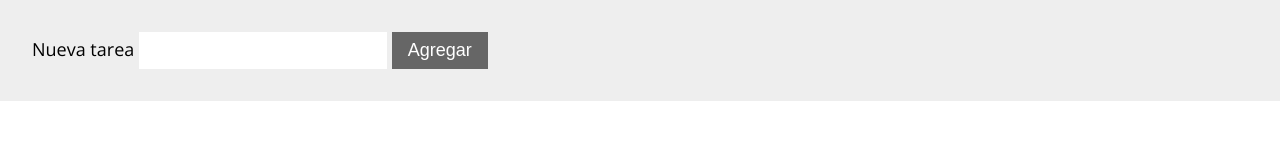
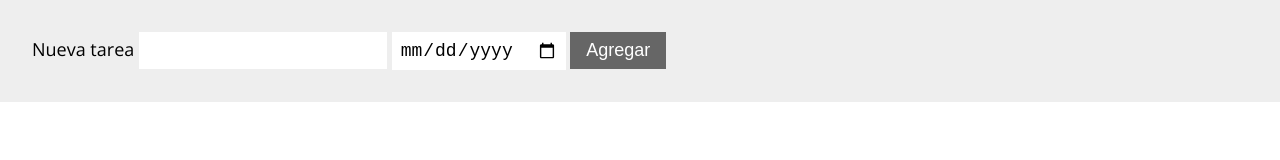
Before and after one commit to stephanie-vm/Js-clase-3, a plain HTML site: page index.html in a window 1280 px wide. Drawn offline with nearby package versions, Linux system fonts and the light colour scheme.

Commit message:
Agrego date al html

```diff
--- a/index.html
+++ b/index.html
@@ -10,6 +10,7 @@
   <form id="new-task-form" class="new-task-form">
     <label for="new-task-input">Nueva tarea</label>
     <input id="new-task-input" type="text" required>
+    <input id="new-task-date" type="date" required>
     <input type="submit" value="Agregar" id="new-task-submit">
   </form>
   <ul id="task-list" class="task-list">
```
